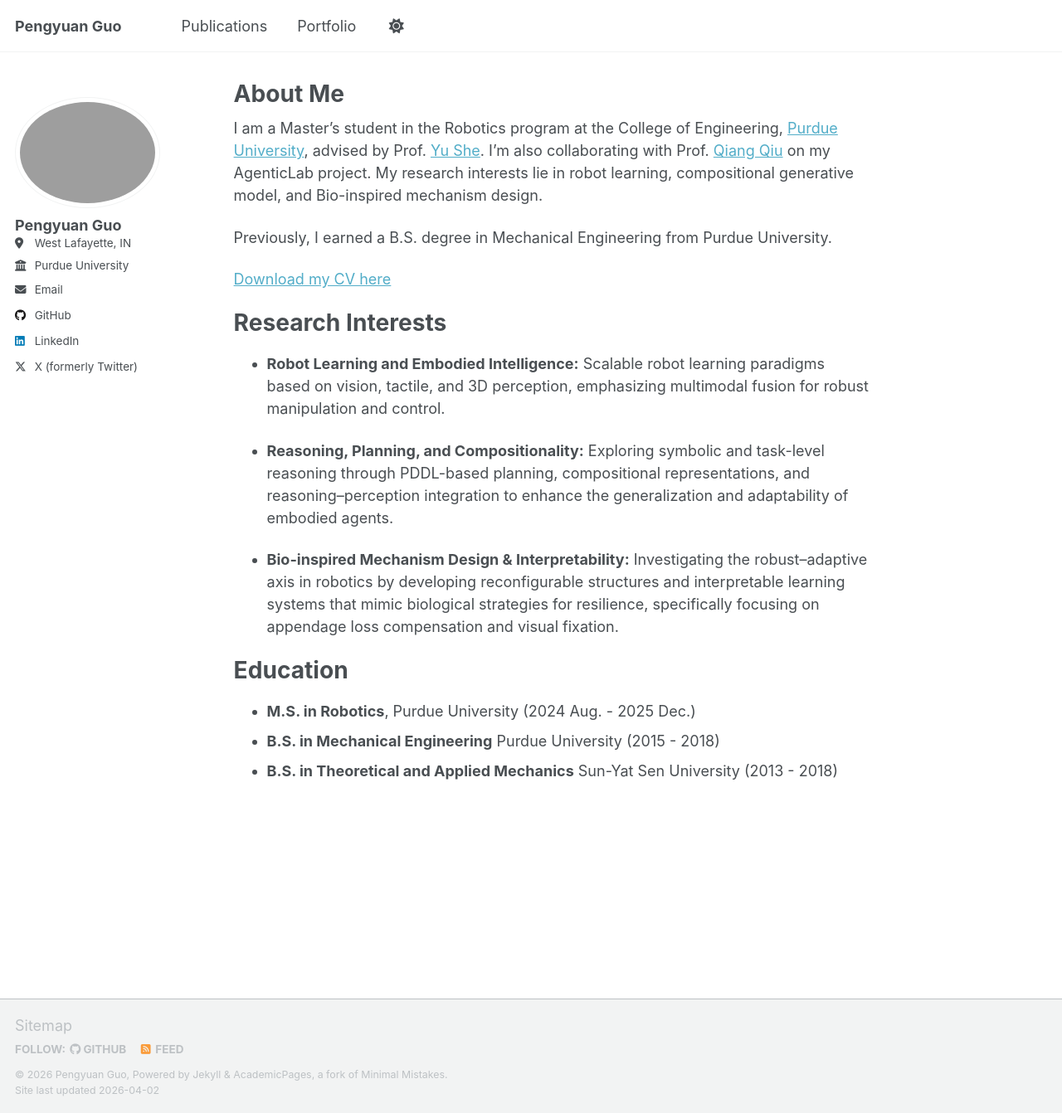
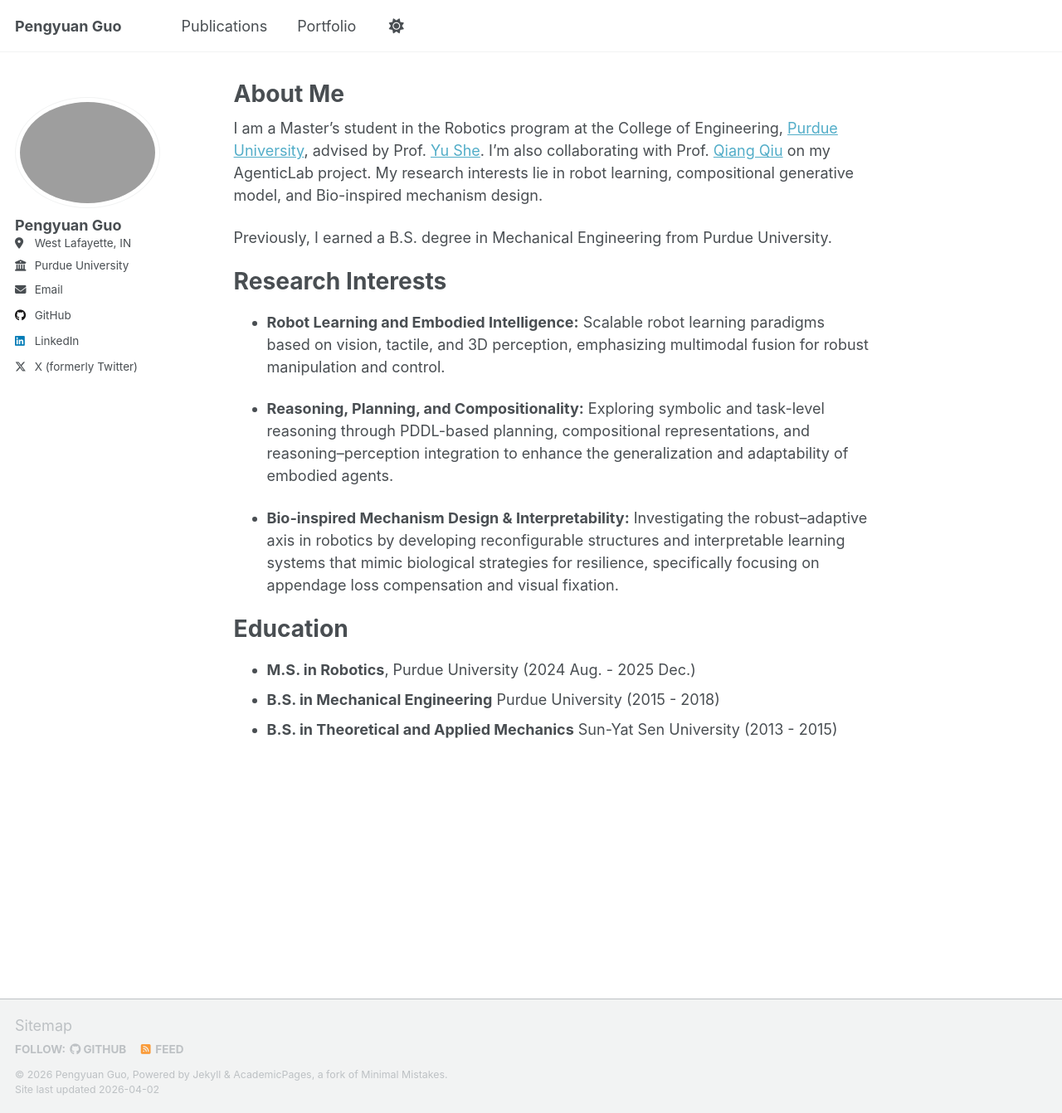
Before and after one commit to PengyuanGuo/pengyuanguo.github.io, a Jekyll site: the page built from _pages/about.md, in a window 1280 px wide and 1342 px high. Shown: the whole window at 83% size. Built offline with Jekyll 4.4.1, drawn with Linux system fonts in a browser that asks for light colours; a script that is not in the unit is left out.

Commit message:
The success need not be mine alone.

```diff
--- a/_pages/about.md
+++ b/_pages/about.md
@@ -11,8 +11,6 @@ I am a Master’s student in the Robotics program at the College of Engineering,
 
 Previously, I earned a B.S. degree in Mechanical Engineering from Purdue University.
 
-[Download my CV here](/files/CV_Pengyuan Guo.pdf)
-
 Research Interests
 ======
 - **Robot Learning and Embodied Intelligence:** Scalable robot learning paradigms based on vision, tactile, and 3D perception, emphasizing multimodal fusion for robust manipulation and control.
@@ -25,4 +23,4 @@ Education
 ======
 - **M.S. in Robotics**, Purdue University (2024 Aug. - 2025 Dec.)
 - **B.S. in Mechanical Engineering** Purdue University (2015 - 2018)
-- **B.S. in Theoretical and Applied Mechanics** Sun-Yat Sen University (2013 - 2018)
+- **B.S. in Theoretical and Applied Mechanics** Sun-Yat Sen University (2013 - 2015)
```
